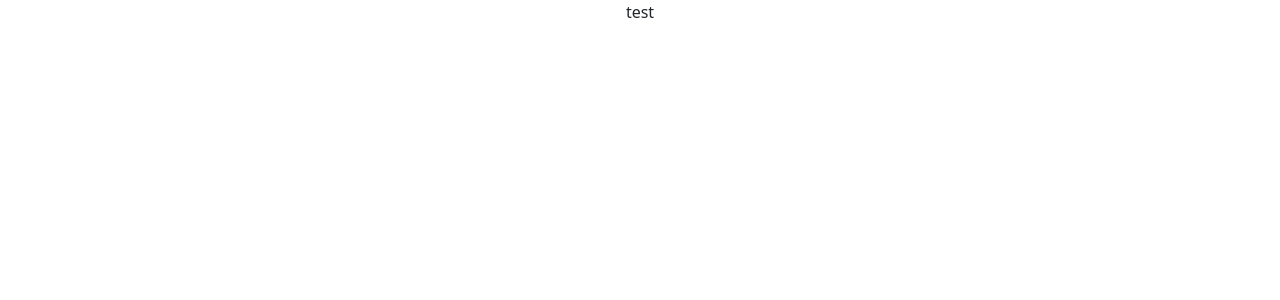
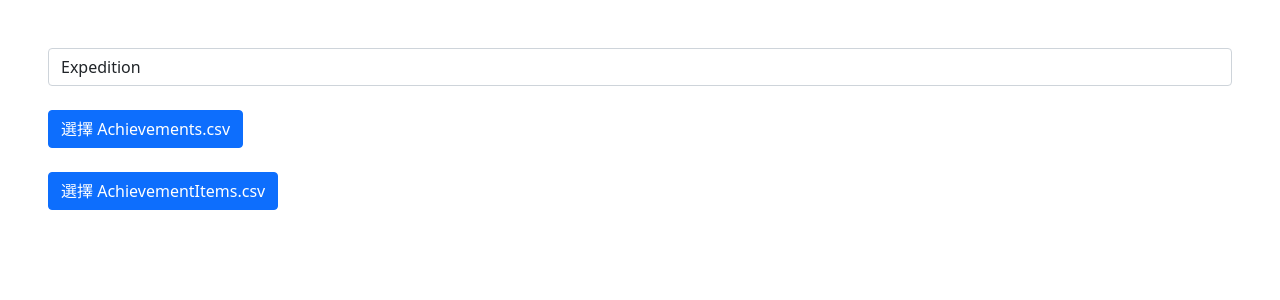
Before and after one commit to kevinlin115/challenge-json, an Angular app: page / in a window 1280 px wide. Shown: the top 300 px of the page. Built offline with nearby package versions, Linux system fonts and the light colour scheme.

Commit message:
可以讀 csv 了

```diff
--- a/src/app/app.component.html
+++ b/src/app/app.component.html
@@ -1 +1,35 @@
-<div class="d-flex justify-content-center">test</div>
+<div class="p-5">
+
+  <div class="form-group">
+    <input type="text"
+           class="form-control"
+           placeholder="League Name"
+           [(ngModel)]="leagueName">
+  </div>
+
+  <!-- Achievements -->
+  <div class="my-4">
+    <button type="button"
+            class="btn btn-primary"
+            (click)="Achievements.click()">選擇 Achievements.csv</button>
+    <input #Achievements
+           accept=".csv"
+           type="file"
+           class="d-none"
+           (click)="Achievements.value=''"
+           (change)="onAchievementsChange($event)">
+  </div>
+
+  <!-- AchievementItems -->
+  <div class="my-4">
+    <button type="button"
+            class="btn btn-primary"
+            (click)="AchievementItems.click()">選擇 AchievementItems.csv</button>
+    <input #AchievementItems
+           accept=".csv"
+           type="file"
+           class="d-none"
+           (click)="AchievementItems.value=''"
+           (change)="onAchievementsChange($event)">
+  </div>
+</div>
--- a/src/app/app.component.ts
+++ b/src/app/app.component.ts
@@ -1,10 +1,61 @@
-import { Component } from '@angular/core';
+import { Component, OnInit } from '@angular/core';
+import { Subject } from 'rxjs';
+import { environment } from '@environments/environment.prod';
 
 @Component({
   selector: 'app-root',
   templateUrl: './app.component.html',
   styleUrls: ['./app.component.scss']
 })
-export class AppComponent {
-  title = 'challenge-json';
+export class AppComponent implements OnInit {
+
+  constructor(
+  ) { }
+
+  ngOnInit(): void {
+  }
+
+  leagueName = environment.league;
+
+  achievementsFile: File = new File([], '');
+  achievements = [] as string[][];
+
+  achievementItemFile: File = new File([], '');
+  achievementItems = [] as string[][];
+
+  onAchievementsChange(event: any) {
+    this.achievementsFile = event.target.files[0];
+    this.readFile(this.achievementsFile).subscribe(result => {
+      this.achievements = result;
+      console.log(`achievements = `, this.achievements);
+    })
+  }
+
+  onAchievementsItemsChange(event: any) {
+    this.achievementItemFile = event.target.files[0];
+    this.readFile(this.achievementItemFile).subscribe(result => {
+      this.achievementItems = result;
+      console.log(`achievementItems = `, this.achievementItems);
+    })
+  }
+
+  private readFile(file: File): Subject<string[][]> {
+    const subject = new Subject<string[][]>();
+    var reader = new FileReader();
+    reader.onload = () => {
+      const file: string = reader.result as string;
+      const eachLine = file.split('\n');
+      const result = [] as string[][];
+      /** Filterd by league name */
+      eachLine.filter(line => {
+        return line.startsWith(this.leagueName)
+      }).forEach((line, index) => {
+        result[index] = line.split(',')
+      });
+      subject.next(result);
+      subject.complete();
+    };
+    reader.readAsText(file);
+    return subject;
+  }
 }
--- a/src/app/app.module.ts
+++ b/src/app/app.module.ts
@@ -1,16 +1,18 @@
 import { NgModule } from '@angular/core';
+import { FormsModule } from '@angular/forms';
 import { BrowserModule } from '@angular/platform-browser';
-
 import { AppRoutingModule } from './app-routing.module';
 import { AppComponent } from './app.component';
+
 
 @NgModule({
   declarations: [
     AppComponent
   ],
   imports: [
+    AppRoutingModule,
     BrowserModule,
-    AppRoutingModule
+    FormsModule,
   ],
   providers: [],
   bootstrap: [AppComponent]
--- a/src/environments/environment.prod.ts
+++ b/src/environments/environment.prod.ts
@@ -1,3 +1,4 @@
 export const environment = {
-  production: true
+  production: true,
+  league: 'Expedition'
 };
--- a/src/environments/environment.ts
+++ b/src/environments/environment.ts
@@ -3,7 +3,8 @@
 // The list of file replacements can be found in `angular.json`.
 
 export const environment = {
-  production: false
+  production: false,
+  league: 'Expedition'
 };
 
 /*
--- a/src/index.html
+++ b/src/index.html
@@ -1,13 +1,19 @@
 <!doctype html>
 <html lang="en">
+
 <head>
   <meta charset="utf-8">
-  <title>ChallengeJson</title>
+  <title>Challenge Json</title>
   <base href="/">
-  <meta name="viewport" content="width=device-width, initial-scale=1">
-  <link rel="icon" type="image/x-icon" href="favicon.ico">
+  <meta name="viewport"
+        content="width=device-width, initial-scale=1">
+  <link rel="icon"
+        type="image/x-icon"
+        href="assets/icon.png">
 </head>
+
 <body>
   <app-root></app-root>
 </body>
+
 </html>
--- a/tsconfig.json
+++ b/tsconfig.json
@@ -3,6 +3,11 @@
   "compileOnSave": false,
   "compilerOptions": {
     "baseUrl": "./",
+    "paths": {
+      "@environments/*": [
+        "src/environments/*"
+      ],
+    },
     "outDir": "./dist/out-tsc",
     "forceConsistentCasingInFileNames": true,
     "strict": true,
```
Also changed, not shown: src/app/constant/achievement-items-column.ts (added, +13 -0 lines), src/app/constant/achievements-column.ts (added, +18 -0 lines), src/assets/icon.png (added).
